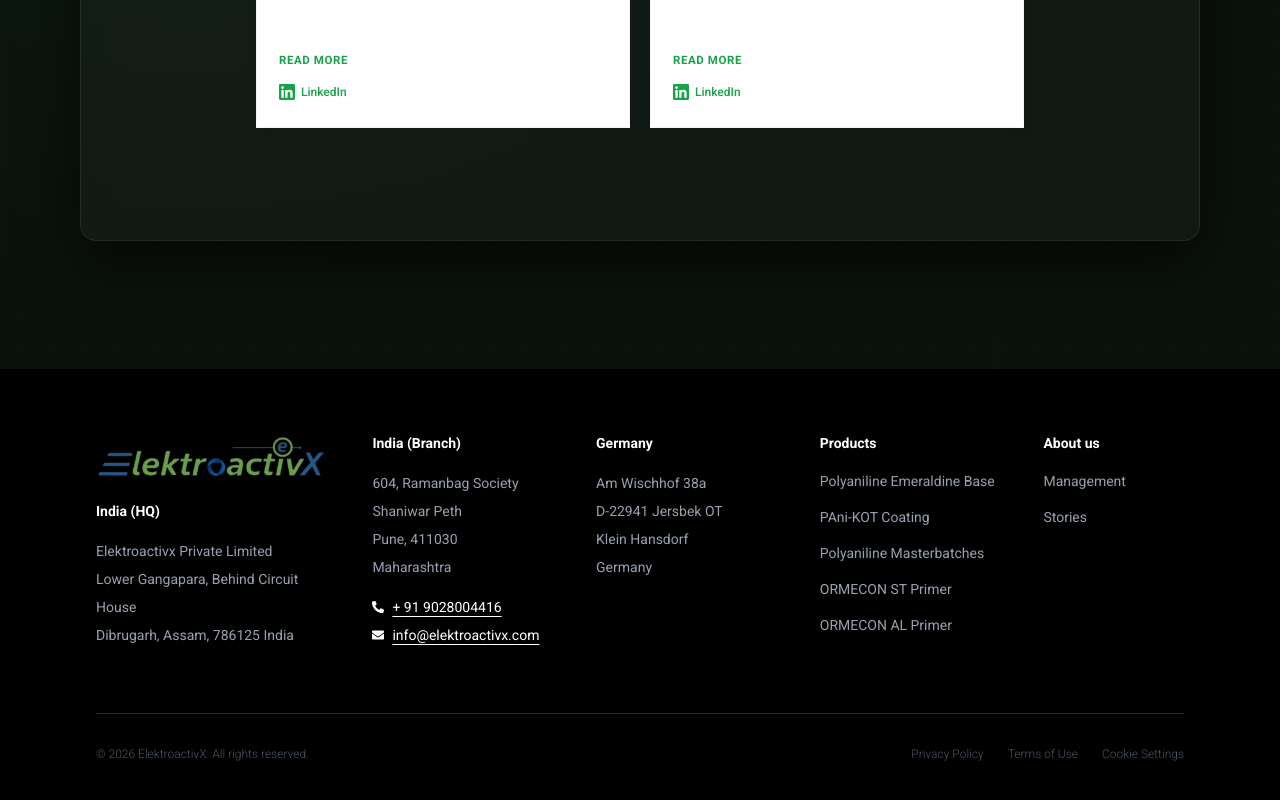
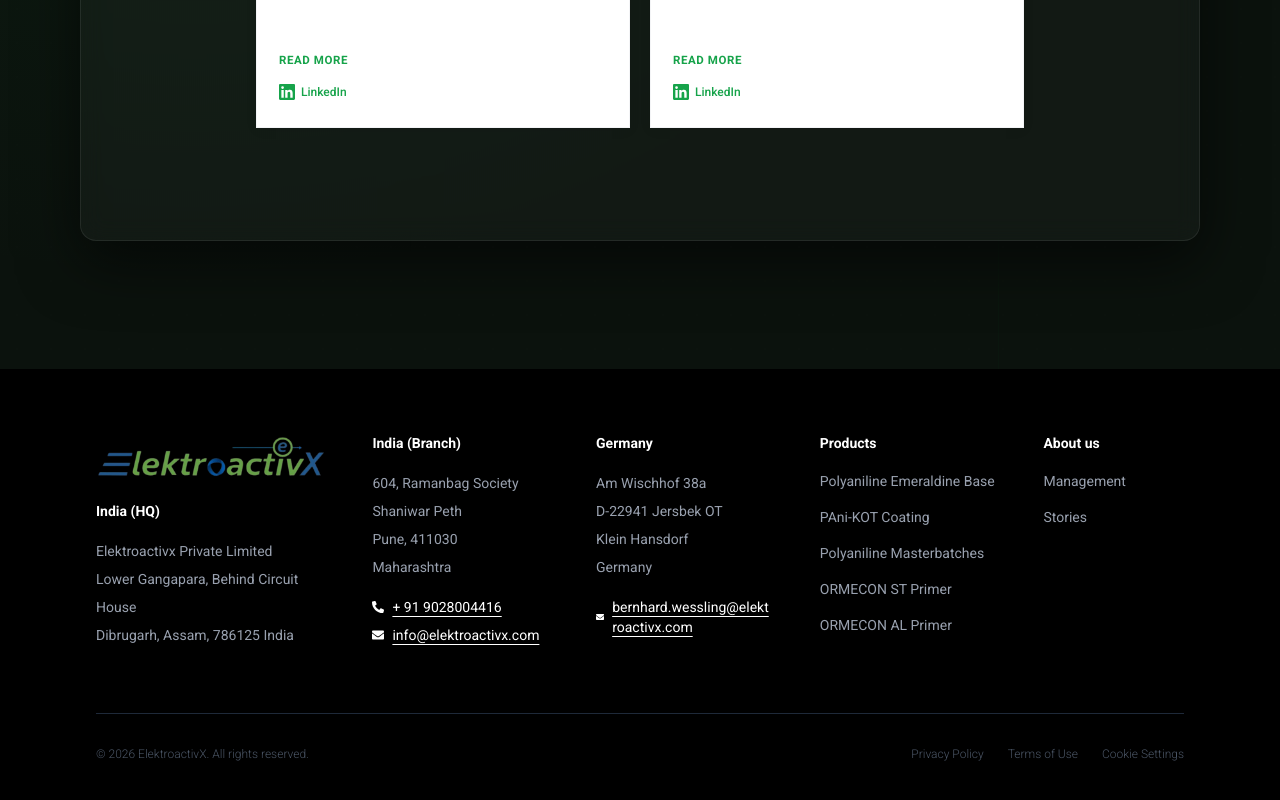
Before and after one commit to deploymentcode1621-dotcom/electroactivx, a React (Vite) app in the folder elektroactivx/: page /about in a window 1280 px wide. Shown: the part 2897-3697 px from the top of the page. Built offline with nearby package versions, Linux system fonts and the light colour scheme.

Commit message:
changes in footer
by Prachi Charate

```diff
--- a/elektroactivx/src/componants/Footer.jsx
+++ b/elektroactivx/src/componants/Footer.jsx
@@ -66,6 +66,15 @@
               Klein Hansdorf <br />
               Germany
             </p>
+
+            {/* Germany Email */}
+            <a
+              href="mailto:bernhard.wessling@elektroactivx.com"
+              className="flex items-center gap-2 text-white text-sm underline underline-offset-4 mt-4 hover:text-emerald-400 transition-colors break-all"
+            >
+              <FaEnvelope className="text-xs" />
+              bernhard.wessling@elektroactivx.com
+            </a>
           </div>
 
           {/* Column 4: Products */}
```
